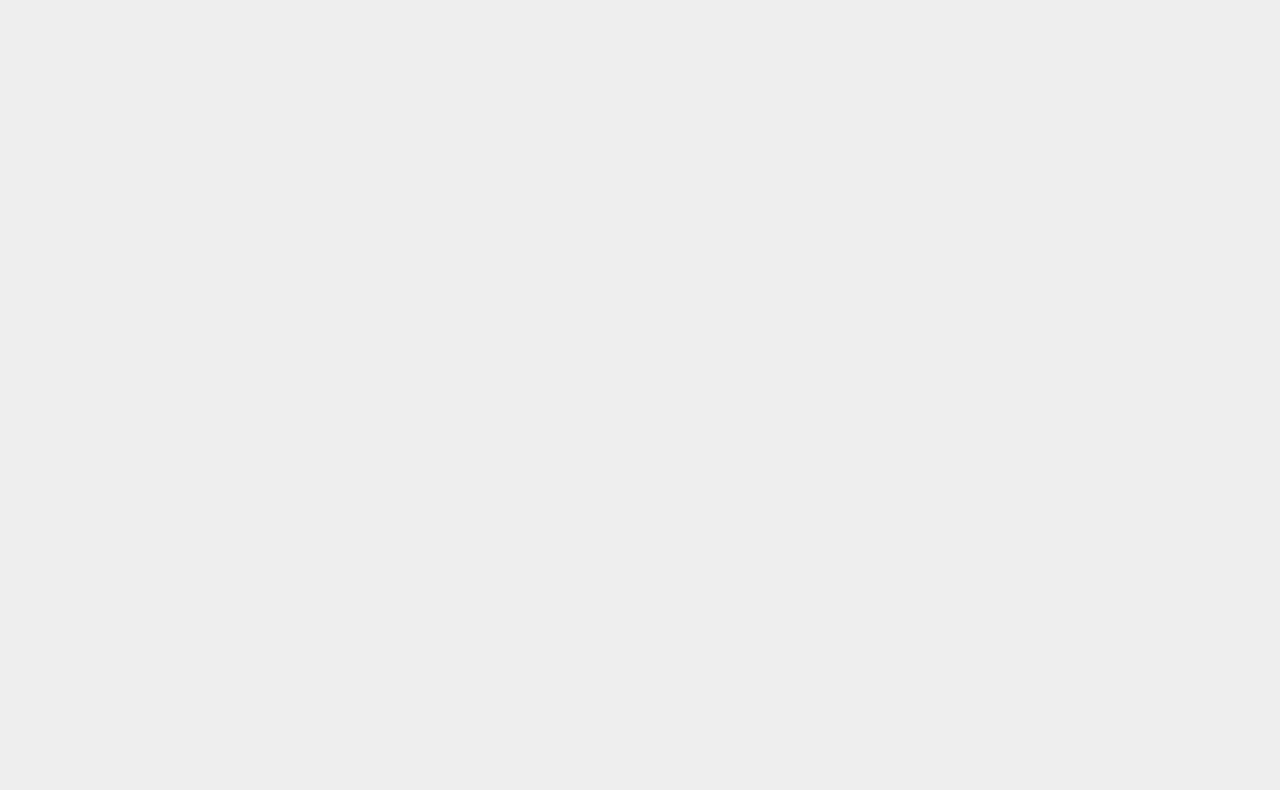
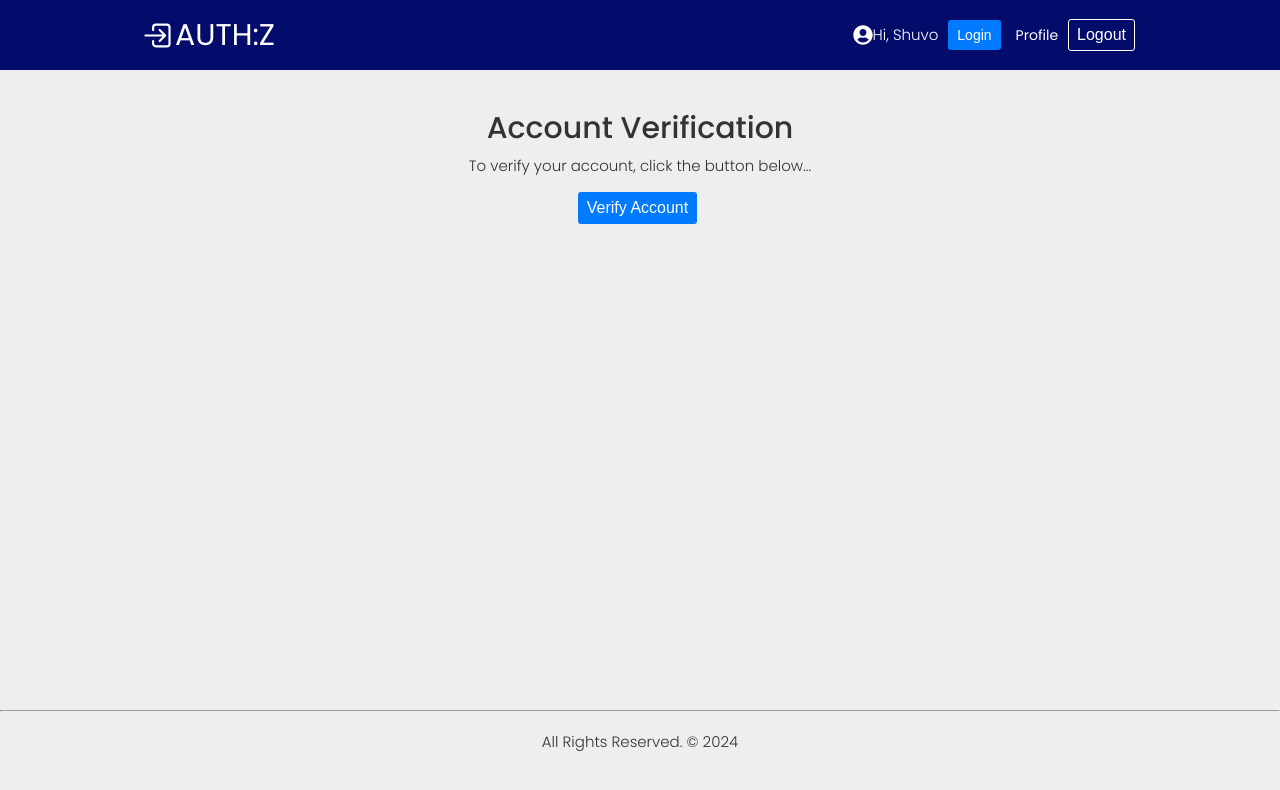
Before and after one commit to hr-shuvo/MERN---AUTH---APP, a React (Create React App) app: page /verify/1 in a window 1280 px wide. Before the commit this address had no page. Shown: the top 790 px of the page. Built offline with nearby package versions, Linux system fonts and the light colour scheme.

Commit message:
add verify component

```diff
--- a/src/App.js
+++ b/src/App.js
@@ -7,6 +7,7 @@ import Forgot from "./pages/auth/Forgot";
 import Reset from "./pages/auth/Reset";
 import LoginWithCode from "./pages/auth/LoginWithCode";
 import Profile from "./pages/profile/Profile";
+import Verify from "./pages/auth/Verify";
 
 
 function App() {
@@ -37,8 +38,12 @@ function App() {
                     }/>
 
                     <Route path='/loginWithCode/:email' element={
+                        <LoginWithCode/>
+                    }/>
+
+                    <Route path='/verify/:verificationToken' element={
                         <Layout>
-                            <LoginWithCode/>
+                            <Verify/>
                         </Layout>
                     }/>
 
--- /dev/null
+++ b/src/pages/auth/Verify.js
@@ -0,0 +1,18 @@
+
+
+const Verify = () =>{
+    return(
+        <section>
+            <div className='--center-all'>
+                <h2>Account Verification</h2>
+                <p>To verify your account, click the button below...</p>
+                <br/>
+
+                <button className='--btn --btn-primary'>Verify Account</button>
+
+            </div>
+        </section>
+    )
+};
+
+export default Verify;
```
